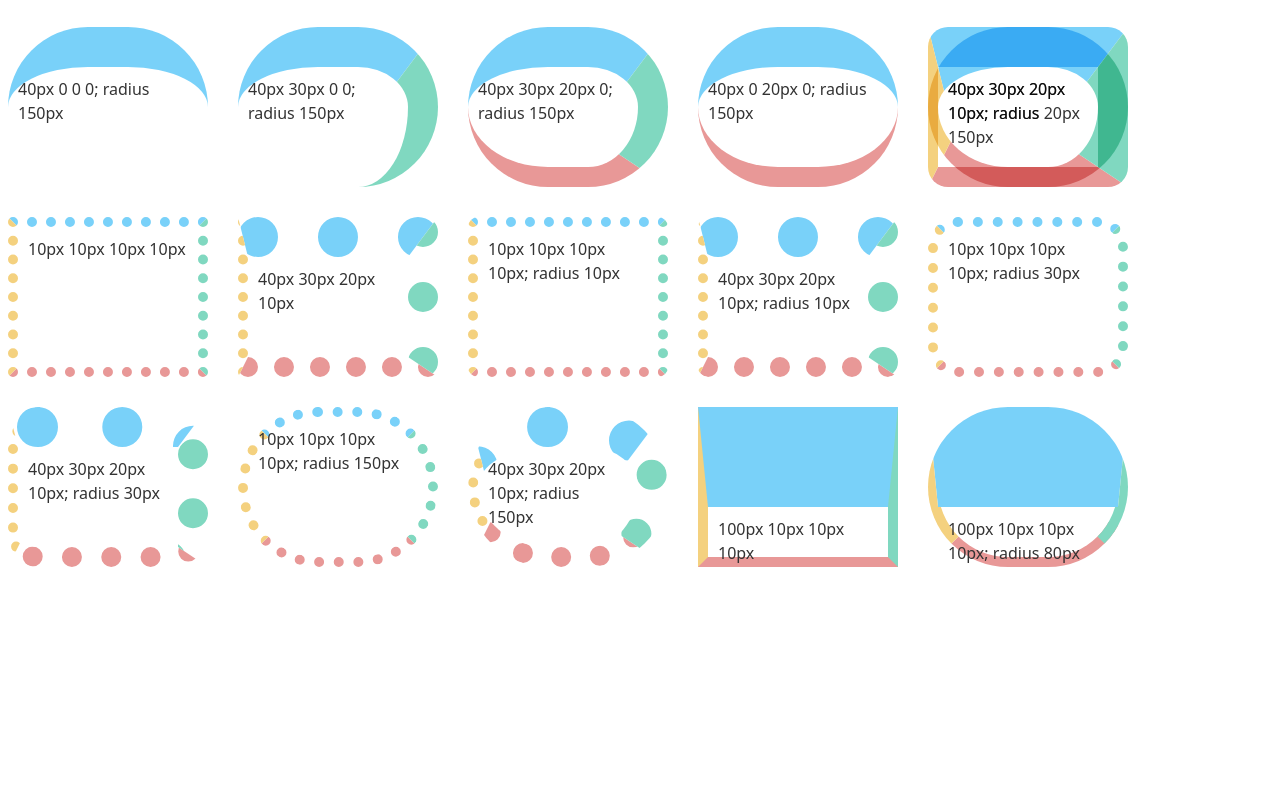
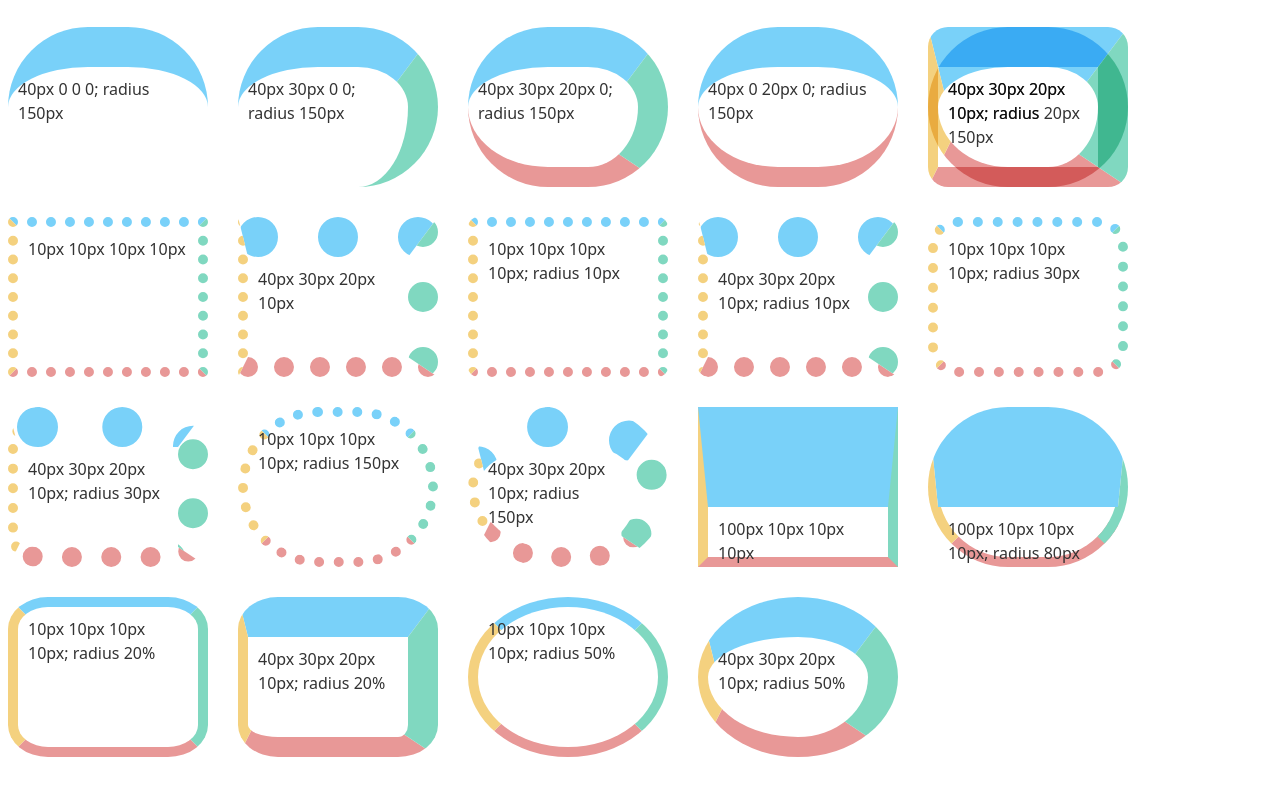
Before and after one commit to sharapeco/labs.suzume.dev., a website: page html/css/border/index.html in a window 1280 px wide. Shown: the part 824-1619 px from the top of the page. Before the commit the page ends 1447 px from the top, so only its background shows below. Drawn offline with Linux system fonts and the light colour scheme.

Commit message:
✨ border-radiusが辺ごとに異なる場合のテストを追加

```diff
--- a/html/css/border/index.html
+++ b/html/css/border/index.html
@@ -107,6 +107,14 @@
 
 		.radius-15 {
 			border-radius: 150px;
+		}
+
+		.radius-20percent {
+			border-radius: 20%;
+		}
+
+		.radius-50percent {
+			border-radius: 50%;
 		}
 
 		.relative {
@@ -272,6 +280,22 @@
 		<div class="b" style="border-style: solid; border-width: 100px 10px 10px 10px; border-radius: 80px;">
 			100px 10px 10px 10px; radius 80px
 		</div>
+
+		<div class="b b-1 radius-20percent">
+			10px 10px 10px 10px; radius 20%
+		</div>
+
+		<div class="b bt-4 br-3 bb-2 bl-1 radius-20percent">
+			40px 30px 20px 10px; radius 20%
+		</div>
+
+		<div class="b b-1 radius-50percent">
+			10px 10px 10px 10px; radius 50%
+		</div>
+
+		<div class="b bt-4 br-3 bb-2 bl-1 radius-50percent">
+			40px 30px 20px 10px; radius 50%
+		</div>
 	</div>
 </body>
 
```
